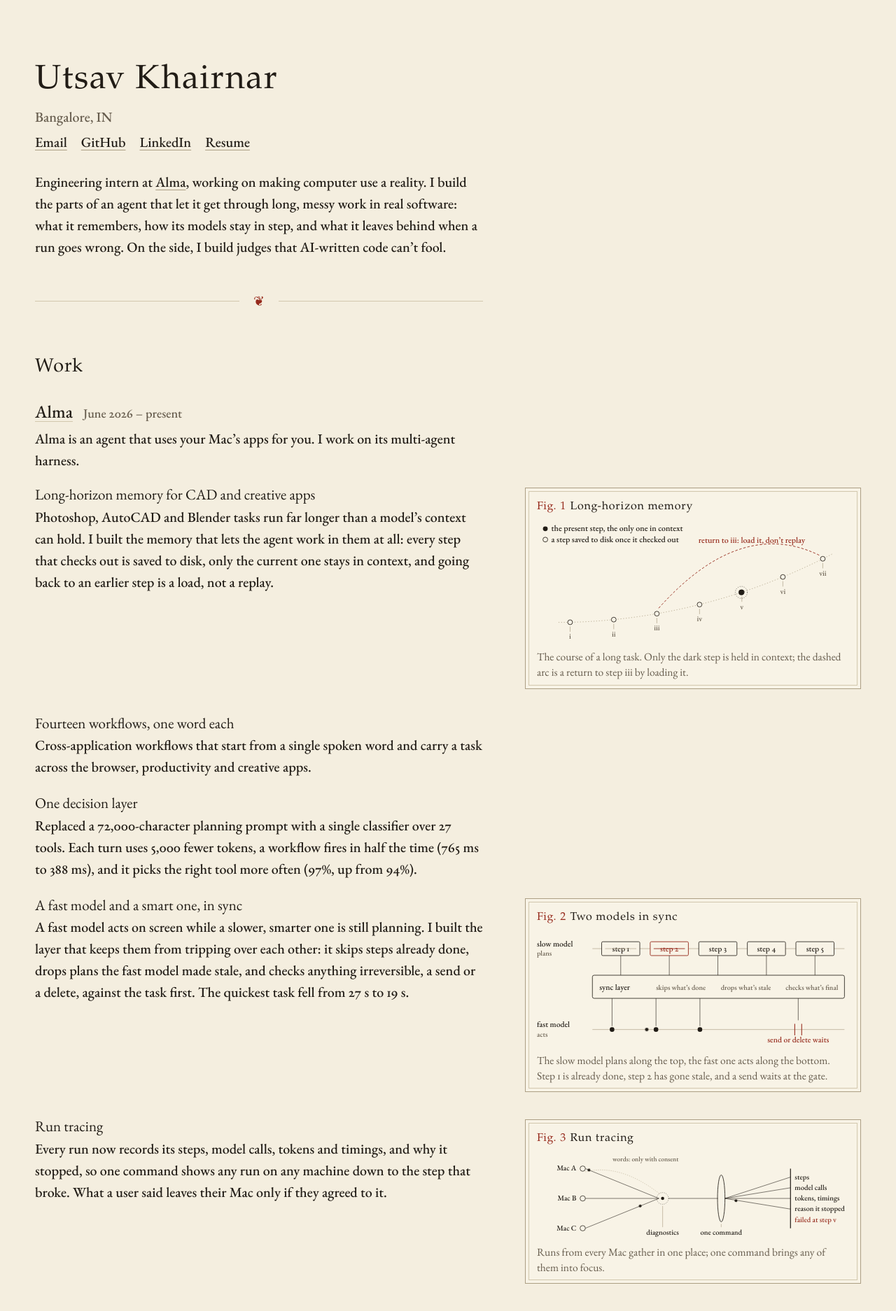
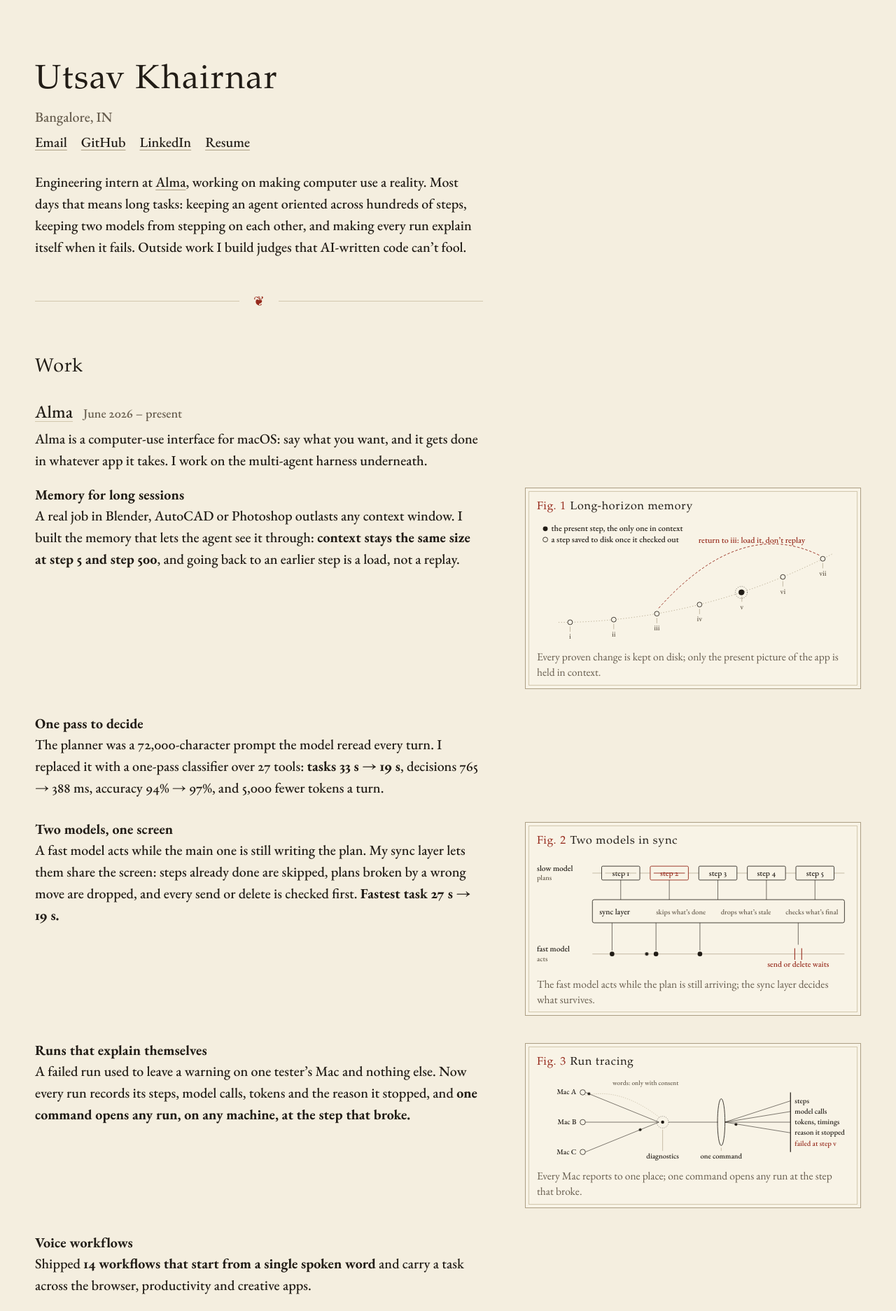
Before and after one commit to utsav1033/utsav1033.github.io, a Jekyll site: the page built from index.html, in a window 1280 px wide. Shown: the top 1874 px of the page at 70% size. Built offline with Jekyll 4.4.1, drawn with Linux system fonts in a browser that asks for light colours; some web fonts are replaced; some of the changed text lies outside the part shown.

Commit message:
Rewrite copy from the CV; bold item titles and key results
Memory plate is a placeholder until the new diagrams land.

Co-Authored-By: Claude Opus 5.5 <noreply@anthropic.com>
Claude-Session: https://claude.ai/code/session_015cVeRoevk6qm372wxHdwQR

```diff
--- a/_data/profile.yml
+++ b/_data/profile.yml
@@ -7,7 +7,7 @@ links:
   - { label: Resume,   url: "/resume.pdf" }
 about: >-
   Engineering intern at [Alma](https://alma.inc), working on making computer use a reality.
-  I build the parts of an agent that let it get through long, messy work in real software:
-  what it remembers, how its models stay in step, and what it leaves behind when a run goes
-  wrong. On the side, I build judges that AI-written code can’t fool.
+  Most days that means long tasks: keeping an agent oriented across hundreds of steps,
+  keeping two models from stepping on each other, and making every run explain itself
+  when it fails. Outside work I build judges that AI-written code can’t fool.
 footer: Grew up on Windows XP and Tekken.
--- a/_data/projects.yml
+++ b/_data/projects.yml
@@ -3,32 +3,34 @@
   when: GPU kernels
   items:
     - text: >-
-        A model writes GPU kernels; a judge it can’t fool decides which ones are real, testing
-        each on inputs the model never sees before timing it. The survivors made Qwen 2.5 decode
-        3% faster with identical output, and the judge caught all 75 bugs I planted, where a
-        one-shape test missed 35.
+        A model writes Metal kernels for Apple Silicon but never grades them. A judge does,
+        on hundreds of inputs including ones the model never sees, and only then times them.
+        The survivors fused **8 MLX kernels into 2 per layer** of Qwen 2.5, decoding **3%
+        faster** with identical output. The judge caught **75 of 75** planted bugs; a
+        one-shape check caught 40.
       plate: carmen
       fig: 4
-      title: The judge’s gates
-      caption: Five gates around the model. A and B are sent back with the reason; only C reaches the centre, 1.82× faster than MLX.
+      title: The judge
+      caption: The model writes, the judge grades, and only kernels that survive unseen inputs get timed.
 
 - org: FlowGap
   url: https://github.com/utsav1033/flowgap
   when: voice agents
   items:
     - text: >-
-        A voice agent’s flow handles only what someone wrote a node for. FlowGap reads the call
-        transcripts, finds what callers actually wanted, and drafts a node for each want the
-        flow can’t handle. In 298 real calls, that was 49% of them.
+        A voice agent can only handle what someone wrote a node for. FlowGap reads its call
+        transcripts, finds what callers actually wanted, and drafts the nodes the flow is
+        missing. In 298 real calls, **49% asked for something the flow couldn’t handle.**
       plate: flowgap
       fig: 5
       title: Finding the gap
-      caption: Calls as stars, intents as constellations. Three are in the flow; the unnamed one is the gap.
+      caption: What callers wanted, set against what the flow was built for. The leftover is the gap.
 
 - org: Agent-Mark
   url: https://github.com/utsav1033/agent-mark
   when: agent evals
   items:
     - text: >-
-        Grades agents you can’t see inside by tracing every tool call: did it succeed, were the
-        tools right, how fast, how much did it cost.
+        Benchmarks agents you can’t see inside. It traces every tool call and scores the run
+        on success, tool use, efficiency, speed and cost; one adapter runs Composio’s Trustclaw
+        against a live Gmail inbox.
--- a/_data/publications.yml
+++ b/_data/publications.yml
@@ -1,8 +1,8 @@
 publications:
-  - title: Akshara
+  - title: "Akshara: contextual transliteration of Brahmi"
     url: https://ieeexplore.ieee.org/document/11437445
     venue: IEEE ICNTE 2026
-    text: Reading Brahmi inscriptions into Devanagari and English.
+    text: Reads Brahmi inscriptions into Devanagari and English, with a transliterator trained on 22,000 samples.
 education:
   - title: Computer Engineering, University of Mumbai
     venue: 2022 – 26
--- a/_data/work.yml
+++ b/_data/work.yml
@@ -1,53 +1,59 @@
 - org: Alma
   url: https://alma.inc
   when: June 2026 – present
-  lead: Alma is an agent that uses your Mac’s apps for you. I work on its multi-agent harness.
+  lead: >-
+    Alma is a computer-use interface for macOS: say what you want, and it gets done in
+    whatever app it takes. I work on the multi-agent harness underneath.
   items:
-    - name: Long-horizon memory for CAD and creative apps
+    - name: Memory for long sessions
       text: >-
-        Photoshop, AutoCAD and Blender tasks run far longer than a model’s context can hold.
-        I built the memory that lets the agent work in them at all: every step that checks out
-        is saved to disk, only the current one stays in context, and going back to an earlier
-        step is a load, not a replay.
-      plate: taskmaster
+        A real job in Blender, AutoCAD or Photoshop outlasts any context window. I built the
+        memory that lets the agent see it through: **context stays the same size at step 5
+        and step 500**, and going back to an earlier step is a load, not a replay.
+      plate: memory
       fig: 1
       title: Long-horizon memory
-      caption: The course of a long task. Only the dark step is held in context; the dashed arc is a return to step iii by loading it.
-    - name: Fourteen workflows, one word each
+      caption: Every proven change is kept on disk; only the present picture of the app is held in context.
+    - name: One pass to decide
       text: >-
-        Cross-application workflows that start from a single spoken word and carry a task
-        across the browser, productivity and creative apps.
-    - name: One decision layer
+        The planner was a 72,000-character prompt the model reread every turn. I replaced it
+        with a one-pass classifier over 27 tools: **tasks 33 s → 19 s**, decisions 765 →
+        388 ms, accuracy 94% → 97%, and 5,000 fewer tokens a turn.
+    - name: Two models, one screen
       text: >-
-        Replaced a 72,000-character planning prompt with a single classifier over 27 tools.
-        Each turn uses 5,000 fewer tokens, a workflow fires in half the time (765 ms to 388 ms),
-        and it picks the right tool more often (97%, up from 94%).
-    - name: A fast model and a smart one, in sync
-      text: >-
-        A fast model acts on screen while a slower, smarter one is still planning. I built the
-        layer that keeps them from tripping over each other: it skips steps already done, drops
-        plans the fast model made stale, and checks anything irreversible, a send or a delete,
-        against the task first. The quickest task fell from 27 s to 19 s.
+        A fast model acts while the main one is still writing the plan. My sync layer lets
+        them share the screen: steps already done are skipped, plans broken by a wrong move are
+        dropped, and every send or delete is checked first. **Fastest task 27 s → 19 s.**
       plate: sync
       fig: 2
       title: Two models in sync
-      caption: The slow model plans along the top, the fast one acts along the bottom. Step 1 is already done, step 2 has gone stale, and a send waits at the gate.
-    - name: Run tracing
+      caption: The fast model acts while the plan is still arriving; the sync layer decides what survives.
+    - name: Runs that explain themselves
       text: >-
-        Every run now records its steps, model calls, tokens and timings, and why it stopped,
-        so one command shows any run on any machine down to the step that broke. What a user
-        said leaves their Mac only if they agreed to it.
+        A failed run used to leave a warning on one tester’s Mac and nothing else. Now every
+        run records its steps, model calls, tokens and the reason it stopped, and **one command
+        opens any run, on any machine, at the step that broke.**
       plate: tracing
       fig: 3
       title: Run tracing
-      caption: Runs from every Mac gather in one place; one command brings any of them into focus.
-    - name: Around the pi agent
+      caption: Every Mac reports to one place; one command opens any run at the step that broke.
+    - name: Voice workflows
       text: >-
-        Built our multi-agent layer around the pi agent and shipped it as a standalone Rust
-        binary, small and quick to start.
+        Shipped **14 workflows that start from a single spoken word** and carry a task across
+        the browser, productivity and creative apps.
+    - name: The agent, beyond the app
+      text: >-
+        Built the agent’s CLI, **launching publicly in November 2026**, and ported the
+        multi-agent layer, built around the pi agent, into a dictation app as a standalone Rust
+        binary tuned for speed and disk size.
 
 - org: Reliance Industries
   when: Dec 2025 – Mar 2026
   lead: >-
-    Letter-of-credit parsing with OCR and a local model, 72 s down to 23 s a document at
-    3,000 documents a day; demand forecasts for six regions, 27% more accurate.
+    Built the document-parsing service behind an internal letter-of-credit tool: **72 s → 23 s
+    a document**, 3,000+ documents a day for 230 sales executives. Also forecast salt
+    production across six regions, 27% more accurate than the old baseline.
+
+- org: Brydgework
+  when: Apr – May 2026
+  lead: Freelance. Co-built a donation platform for 4,000 monthly users and ran its deployment.
--- a/assets/css/site.css
+++ b/assets/css/site.css
@@ -44,9 +44,10 @@ section{margin-top:3.2em}
 .org a{text-decoration-color:var(--rule)}
 .when{color:var(--muted);white-space:nowrap;font-size:18px}
 .lead{margin:0 0 1em}
-.item{margin:0 0 1.15em}
-.item h4{font-family:var(--fell);font-weight:400;font-size:21px;margin:0 0 .15em;line-height:1.25}
+.item{margin:0 0 1.5em}
+.item h4{font-family:var(--body);font-weight:700;font-size:20px;margin:0 0 .1em;line-height:1.3;letter-spacing:.005em}
 .item p{margin:0}
+.item strong,.lead strong{font-weight:700;color:var(--ink)}
 .item.has-plate{margin-bottom:1.8em}
 
 /* ---------- figures, framed ---------- */
```
Also changed, not shown: _includes/plates/memory.svg (added).
